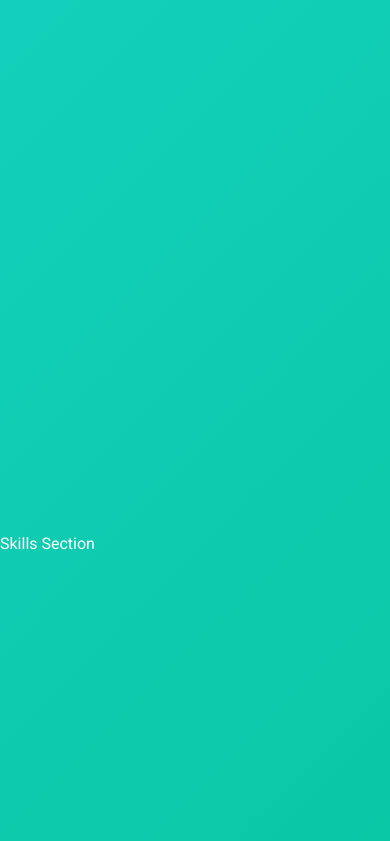
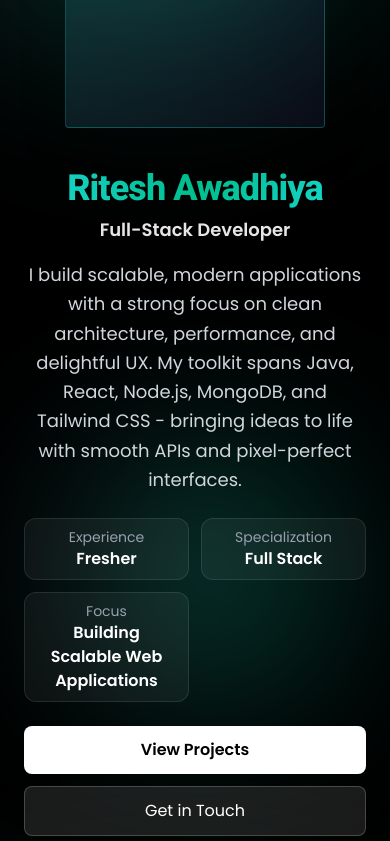
Before and after one commit to Riteshawadhiya9/Portfolio, a React (Vite) app in the folder portfolio/: page / in a window 390 px wide. Shown: the part 1156-1997 px from the top of the page. Built offline with nearby package versions, Linux system fonts and the light colour scheme.

Commit message:
About Section

```diff
--- a/portfolio/src/App.jsx
+++ b/portfolio/src/App.jsx
@@ -10,9 +10,20 @@ import Contact from './sections/Contact'
 import Footer from './sections/Footer'
 import ParticlesBackground from './components/ParticlesBackground'
 import CustomCursor from './components/CustomCursor'
+import IntroAnimation from './components/IntroAnimation'
+import { useState } from 'react'
 
 const App = () => {
+
+  const [introDone, setIntroDone] = useState(false);
+
   return (
+
+    <>
+    {!introDone && <IntroAnimation onFinish={()=> setIntroDone(true)}/>}
+
+    {introDone && (
+
     <div className='relative gradient text-white'>
 
     <CustomCursor/>
@@ -28,6 +39,10 @@ const App = () => {
      <Contact/>
      <Footer/>
     </div>
+
+    )}
+
+    </>
   )
 }
 
--- a/portfolio/src/components/IntroAnimation.jsx
+++ b/portfolio/src/components/IntroAnimation.jsx
@@ -1,11 +1,75 @@
-import React from 'react'
+import { motion , AnimatePresence } from "framer-motion";
+import React from "react";
+import { useMemo , useState , useEffect} from "react";
 
-const IntroAnimation = () => {
+const IntroAnimation = ({ onFinish }) => {
+  const greeting = useMemo(() => [
+      "Hello",
+      "Hola",
+      "Bonjour",
+      "Hallo",
+      "Ciao",
+      "안녕하세요",
+      "Привет",
+      "Olá",
+      "こんにちは",
+      "नमस्ते",
+    ],[]);
+
+    const [index, setIndex] = useState(0);
+    const [visible, setVisible] = useState(true);
+
+    useEffect(()=>{
+      if(index < greeting.length-1){
+        const id = setInterval(()=> setIndex((i) => i+1), 180);
+        return () => clearInterval(id);
+      }else{
+        const t = setTimeout(()=> setVisible(false), 300);
+        return () => clearTimeout(t);
+      }
+    },[index, greeting.length])
+
+    useEffect(() => {
+      if (!visible && onFinish) {
+        onFinish();
+      }
+    }, [visible, onFinish])
+
   return (
-    <div>
+    <AnimatePresence>
+      {visible && (
+        <motion.div
+        className="fixed inset-0 z-[9999] flex items-center justify-center bg-black text-white overflow-hidden"
 
-    </div>
+        initial = {{y:0, opacity: 1}}
+        exit={{y: "-100%",
+          opacity: 0,
+          transition : {
+            duration : 1.5,
+            delay: 0.3,
+            ease: [0.25, 0.46, 0.45, 0.94],
+          },
+        }}
+        >
+
+          <motion.h1
+          key={index}
+          className="text-5xl md:text-7xl lg:text-8xl font-bold"
+          initial={{ opacity: 0, y: 20 }}
+          animate={{ opacity: 1, y: 0 }}
+          transition={{ duration: 0.15 }}
+          exit={{opacity:0, y:-20}}
+
+          >
+            {greeting[index]}
+
+          </motion.h1>
+
+        </motion.div>
+      )}
+
+    </AnimatePresence>
   )
-}
+};
 
-export default IntroAnimation
+export default IntroAnimation;
--- a/portfolio/src/sections/About.jsx
+++ b/portfolio/src/sections/About.jsx
@@ -1,10 +1,112 @@
 import React from 'react'
+import ParticlesBackground from '../components/ParticlesBackground'
+import { motion } from 'framer-motion'
+import me from '../assets/me.jpg'
 
 const About = () => {
+
+ const stats = [
+  {label : "Experience", value : "Fresher"},
+  {label : "Specialization", value : "Full Stack "},
+  {label : "Focus", value : "Building Scalable Web Applications"},
+ ]
+
+const glows = [
+  "-top-10 -left-10 w-[360px] h-[360px] opacity-20 blur-[120px]",
+  "bottom-0 right-10 w-[420px] h-[420px] opacity-15 blur-[140px] delay-300",
+  "top-1/2 left-1/2 -translate-x-1/2 -translate-y-1/2 w-[220px] h-[220px] opacity-10 blur-[100px] "
+]
+
   return (
-    <div className='w-full h-screen'>
-        <h1>About Section</h1>
+   <section id='about' className='min-h-screen w-full flex items-center justify-center bg-black relative text-white overflow-hidden'>
+
+    <ParticlesBackground/>
+
+    <div className='absolute inset-0 pointer-events-none'>
+      {glows.map((c,i) => (
+        <div key={i} className={`absolute rounded-full bg-gradient-to-r from-[#302b63] via-[#00bf8f] to-[#1cd8d2] animate-pulse ${c}`}></div>
+      ))}
     </div>
+
+
+    <div className='relative z-10 max-w-6xl w-full mx-auto px-6 md:px-10 lg:px-12 py-20 flex flex-col gap-12'>
+
+      <motion.div className="flex flex-col md:flex-row items-center md:items-stretch gap-10"
+      initial={{ opacity: 0, y: 24 }}
+      whileInView={{ opacity: 1, y: 0 }}
+      transition={{ duration: 0.6 }}
+      viewport={{ once: true , amount: 0.4}}
+
+      >
+
+        <motion.div className="relative w-[260px] h-[360px] mg:w-[360px] md:h-[320px] rounded overflow-hidden flex-shrink-0 shadow-2xl bg-gradient-to-br from-[#1cd8d2]/20 to-[#302b63]/20 border border-[#1cd8d2]/25"
+
+        whileHover={{scale:1.05}}
+        transition={{type:"spring" , stiffness:200 , damping:18}}
+
+        >
+          <img src={me} alt="profile_pic" className='absolute inset-0'/>
+        </motion.div>
+
+        <div className='flex-1 flex flex-col justify-center text-center md:text-left'>
+
+          <h2 className='text-4xl sm:text-5xl font-extrabold tracking-tight bg-clip-text text-transparent bg-gradient-to-r from-[#1cd8d2] via-[#00bf8f] to-[#1cd8d2]'>Ritesh Awadhiya</h2>
+
+          <p className='font-semibold mt-2 text-lg sm:text-xl text-white/90'>Full-Stack Developer</p>
+
+          <p className='text-lg text-gray-300 mt-4 leading-relaxed text-base sm:text-lg max-w-2xl md:max-w-3xl mx-auto md:mx-0'>
+            I build scalable, modern applications with a strong focus on clean architecture, performance, and delightful UX. My toolkit spans Java, React, Node.js, MongoDB, and Tailwind CSS - bringing ideas to life with smooth APIs and pixel-perfect interfaces.
+          </p>
+
+        <div className='mt-6 grid grid-cols-2 sm:grid-cols-3 gap-3 md:gap-4 max-w-xl text-center '>
+          {stats.map((item, i) => (
+            <motion.div key={i} className='rounded-xl border border-white/10 bg-white/5 px-4 py-2 text-center text-center justify-center'
+
+            initial={{ opacity: 0, y: 10 }}
+            whileInView={{ opacity: 1, y: 0 }}
+            transition={{ duration: 0.4, delay: i*0.5 }}
+            viewport={{ once: true , amount: 0.4}}
+            >
+
+            <div className='text-sm text-gray-400'>{item.label}</div>
+            <div className='text-base font-semibold'>{item.value}</div>
+
+            </motion.div>
+          ))}
+        </div>
+
+        <div className='mt-6 flex flex-col sm:flex-row gap-3 sm:gap-4 justify-center md:justify-start'>
+          <a href="#projects" className='inline-flex items-center justify-center rounded-lg bg-white text-black font-semibold px-5 py-3 hover:bg-gray-300 transition'>View Projects</a>
+
+          <a href="#contact" className='inline-flex items-center justify-center rounded-lg border border-white/20 bg-white/10 text-white px-5 py-3 hover:bg-white/20 transition'>Get in Touch</a>
+        </div>
+
+
+        </div>
+
+
+      </motion.div>
+
+      <motion.div className='text-center md:text-left'
+
+      initial={{ opacity: 0, y: -30 }}
+      whileInView={{ opacity: 1, y: 0 }}
+      transition={{ duration: 0.6 }}
+      viewport={{ once: true , amount: 0.4}}
+      >
+        <div className='flex flex-col gap-8 text-center'>
+        <h3 className='text-3xl sm:text-4xl font-bold bg-clip-text text-transparent bg-gradient-to-r from-[#1cd8d2] via-[#00bf8f] to-[#1cd8d2]'>About Me</h3>
+
+        <p className='text-gray-300 leading-relaxed text-base sm:text-lg md:text-xl max-w-6xl mx-auto'>I'm a Software Developer and Tech Enthusiast who loves crafting performant, user-centric web experiences. I focus on blending clean UI design with solid engineering - building fast, reliable, and accessible web applications.</p>
+
+        <p className='text-gray-300 leading-relaxed text-base sm:text-lg md:text-xl max-w-6xl mx-auto'>I love turning creative ideas into scalable, user-friendly products that make a real impact. My mission is to build solutions that are beautiful, efficient, and meaningful.</p>
+
+        <p className='text-gray-300 leading-relaxed text-base sm:text-lg md:text-xl max-w-6xl mx-auto'>I love representing my team, leading them, guiding students and juniors, and helping them grow.</p>
+        </div>
+      </motion.div>
+    </div>
+
+   </section>
   )
 }
 
--- a/portfolio/src/sections/Home.jsx
+++ b/portfolio/src/sections/Home.jsx
@@ -145,7 +145,7 @@ useEffect(()=>{
           /> */}
 
 
-          <motion.img src={avator} alt="Ritesh"
+          <motion.img src={avator} alt="Ritesh_Awadhiya"
 
           className='absolute top-1/2 -translate-y-1/2 object-contain select-none pointer-events-none'
           style = {{
```
